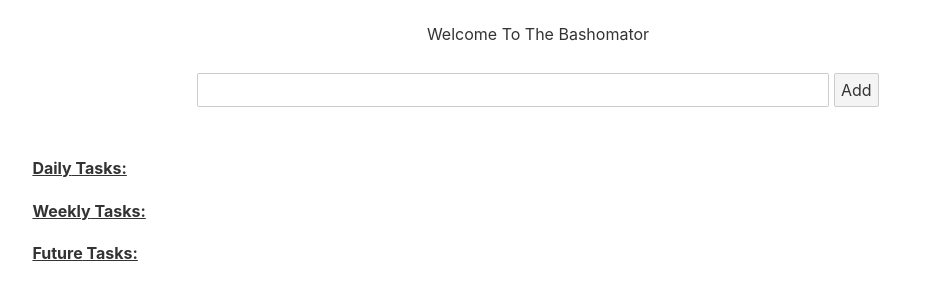
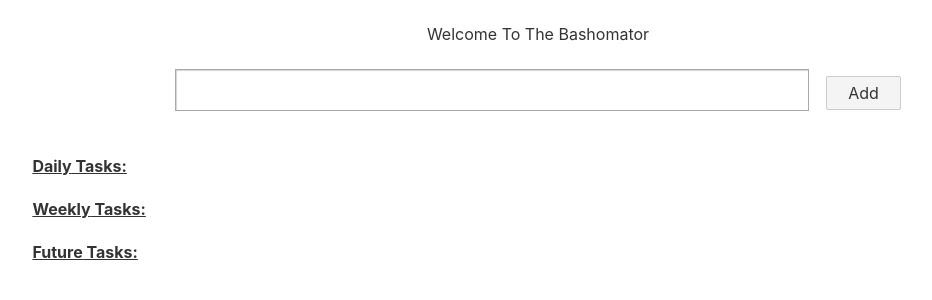
Before and after one commit to NivKeidan/svelte-tasklist, a Svelte app: page / in a window 1280 px wide. Shown: the top 300 px of the page, without its empty margins (102-1034 px from the left). Built offline with nearby package versions, Linux system fonts and the light colour scheme.

Commit message:
altered input to use div and not regular input, as preparation for coloring input as typed fixed issue with sorting in section for new inputs

```diff
--- a/src/App.svelte
+++ b/src/App.svelte
@@ -1,12 +1,14 @@
 <script>
 	import {onMount} from 'svelte';
+	import {getDaysFromToday, getSection} from './utils/time';
+	import { SECTIONS } from './constants';
+
 	import TodayEntries from './TodayEntries.svelte';
 	import UpcomingEntries from './UpcomingEntries.svelte';
 	import FutureEntries from './FutureEntries.svelte';
 	import EntryInput from './EntryInput.svelte';
 	import Header from './Header.svelte';
-	import {getDaysFromToday, getSection} from './utils/time';
-	import { SECTIONS } from './constants';
+
 
 	let dailyEntries = [];
 	let weeklyEntries = [];
@@ -53,6 +55,7 @@
 	}
 
 	async function updateSection(section) {
+		// Weird Svelte hacks to make the dom reflect changes
 		switch (section) {
 			case SECTIONS.DAILY:
 				dailyEntries = dailyEntries;
@@ -72,6 +75,12 @@
 	function insertEntry(section, entry, saveChanges=true) {
 		let sectionObject = getEntriesObject(section);
 		sectionObject.push(entry);
+		sectionObject.sort((a,b) => {
+			if (a.date === b.date)
+				return a.time - b.time;
+			else
+				return a.date - b.date;
+		});
 		updateSection(section).then(() => {
 			if (saveChanges)
 				saveEntries();
@@ -207,6 +216,10 @@
 </script>
 
 <style>
+	:global(:root){
+		--date-color: blue;
+		--time-color: orange;
+	}
 </style>
 
 <div class="app">
--- a/src/Date.svelte
+++ b/src/Date.svelte
@@ -63,7 +63,7 @@
 
 <style>
     .date {
-        color: blue;
+        color: var(--date-color);
     }
 
     .edit-date-form {
--- a/src/Entry.svelte
+++ b/src/Entry.svelte
@@ -1,8 +1,10 @@
 <script>
-    import { createEventDispatcher } from 'svelte';
+    import { createEventDispatcher, getContext } from 'svelte';
     import Date from './Date.svelte';
     import Time from './Time.svelte';
     import {inputAdded} from './utils/forms';
+    import {CONTEXT_CONFIG} from './constants';
+    const sectionConfig = getContext(CONTEXT_CONFIG);
 
     const dispatch = createEventDispatcher();
     export let content = "This entry has no content wtf?!?!";
@@ -78,8 +80,12 @@
 </style>
 <div class="entry" class:dragged="{isDragged}">
     <button on:click={handleRemove} >X</button>
-    <Date bind:data={date} on:date-change={handleDateChanged}/>
-    <Time bind:data={time} on:time-change/>
+    {#if sectionConfig.showDate }
+        <Date bind:data={date} on:date-change={handleDateChanged}/>
+    {/if}
+    {#if sectionConfig.showTime }
+        <Time bind:data={time} on:time-change/>
+    {/if}
     {#if isEditing}
         <form on:submit|preventDefault={handleSubmit} class="edit-entry-form">
             <input use:inputAdded bind:value={content} on:blur={handleCancelEdit}
--- a/src/EntryInput.svelte
+++ b/src/EntryInput.svelte
@@ -1,55 +1,92 @@
 <script>
-    import { createEventDispatcher } from 'svelte';
+    import { createEventDispatcher, beforeUpdate } from 'svelte';
     import { getDefaultDate, getDaysFromToday, getDefaultTime } from './utils/time';
     const dispatch = createEventDispatcher();
     let text = "";
+    let dateString = "";
+    let timeString = "";
+
+    beforeUpdate( () => {
+        dateString = extractDate(text);
+        timeString = extractTime(text);
+    });
 
     function handleSubmit() {
         if (text !== "") {
-            let date = extractDate(text);
-            let time = extractTime(text);
-            dispatch('new-entry', {text, date, time});
+            let date = getDefaultDate();
+            switch (dateString) {
+                case 'today':
+                    date = getDaysFromToday(0);
+                    break;
+                case 'upcoming':
+                    date = getDaysFromToday(5);
+                    break;
+            }
+
+            text = text.replace(dateString, '');
+            text = text.replace(timeString, '');
+
+            dispatch('new-entry', {text, date, time: timeString});
             text = "";
+            timeString = "";
+            dateString = "";
         }
     }
 
-    function extractDate(data) {
-        if (data.toLowerCase().includes('today')) {
-            return getDefaultDate();
+    function extractDate() {
+        if (text.includes('today')) {
+            return 'today';
         }
-        if (data.toLowerCase().includes('upcoming')) {
-            return getDaysFromToday(5);
+        if (text.includes('upcoming')) {
+            return 'upcoming';
         }
-        return getDefaultDate();
+        return "";
     }
 
-    function extractTime(data) {
+    function extractTime() {
         const regex = RegExp("\\b[0-9]{4}\\b");
-        let values = data.match(regex);
+        let values = text.match(regex);
         if (values === null)
             return getDefaultTime();
         return values[0];
     }
 
-    function isEntryUpcoming(newEntryText) {
-        return newEntryText.toLowerCase().includes('upcoming');
+    function handleKeyDown(e) {
+        if (e.key === 'Enter') {
+            handleSubmit();
+            e.preventDefault();
+        }
+
     }
+
 </script>
 
 <style>
     .input {
         text-align: center;
+        margin-top: 2%;
+        margin-bottom: 3%;
     }
+
     .entry-input {
+        border: 1px solid darkgray;
+        box-shadow: 1px 1px 1px 0 lightgray inset;
         width: 50%;
-        margin-bottom: 4%;
-        margin-top: 1%;
+        left: 22%;
+        display: inline-block;
+        height: 5vh;
+        font-size: 4vh;
+    }
+
+    .btn-add {
+        margin-left: 1%;
+        vertical-align: middle;
+        width: 6%;
     }
 </style>
 
 <div class="input">
-    <form on:submit|preventDefault={handleSubmit}>
-        <input bind:value={text} class="entry-input"/>
-        <button>Add</button>
-    </form>
+    <div contenteditable="true" bind:textContent={text} class="entry-input"
+         on:keydown={handleKeyDown}/>
+    <button class="btn-add">Add</button>
 </div>
--- a/src/FutureEntries.svelte
+++ b/src/FutureEntries.svelte
@@ -1,6 +1,14 @@
 <script>
     import Section from './Section.svelte';
+    import {setContext} from 'svelte';
+    import {CONTEXT_CONFIG} from './constants';
     export let entries = [];
+
+
+    setContext(CONTEXT_CONFIG, {
+        showDate: true,
+        showTime: false,
+    });
 </script>
 
 <style>
--- a/src/Section.svelte
+++ b/src/Section.svelte
@@ -11,7 +11,6 @@
     });
 
     function reSort() {
-        console.log("resorting " + name);
         entries.sort((a,b) => {
             if (a.date === b.date)
                 return a.time - b.time;
--- a/src/Time.svelte
+++ b/src/Time.svelte
@@ -63,7 +63,7 @@
 
 <style>
     .time {
-        color: orange;
+        color: var(--time-color);
     }
 
     .edit-time-form {
--- a/src/TodayEntries.svelte
+++ b/src/TodayEntries.svelte
@@ -1,6 +1,15 @@
 <script>
+    import {setContext} from 'svelte';
+    import {CONTEXT_CONFIG} from './constants';
     import Section from './Section.svelte';
+    setContext(CONTEXT_CONFIG, {
+        showDate: false,
+        showTime: true,
+    });
+
     export let entries = [];
+
+
 </script>
 
 <style>
--- a/src/UpcomingEntries.svelte
+++ b/src/UpcomingEntries.svelte
@@ -1,6 +1,13 @@
 <script>
     import Section from './Section.svelte';
+    import {CONTEXT_CONFIG} from './constants';
     export let entries = [];
+
+    import {setContext} from 'svelte';
+    setContext(CONTEXT_CONFIG, {
+        showDate: true,
+        showTime: true,
+    });
 </script>
 
 <style>
--- a/src/constants.js
+++ b/src/constants.js
@@ -3,3 +3,5 @@ export const SECTIONS = {
     UPCOMING: 2,
     FUTURE: 3
 };
+
+export const CONTEXT_CONFIG = "section-config-context";
```
Also changed, not shown: 1 other file (tests, documents, lock files or other folders).
